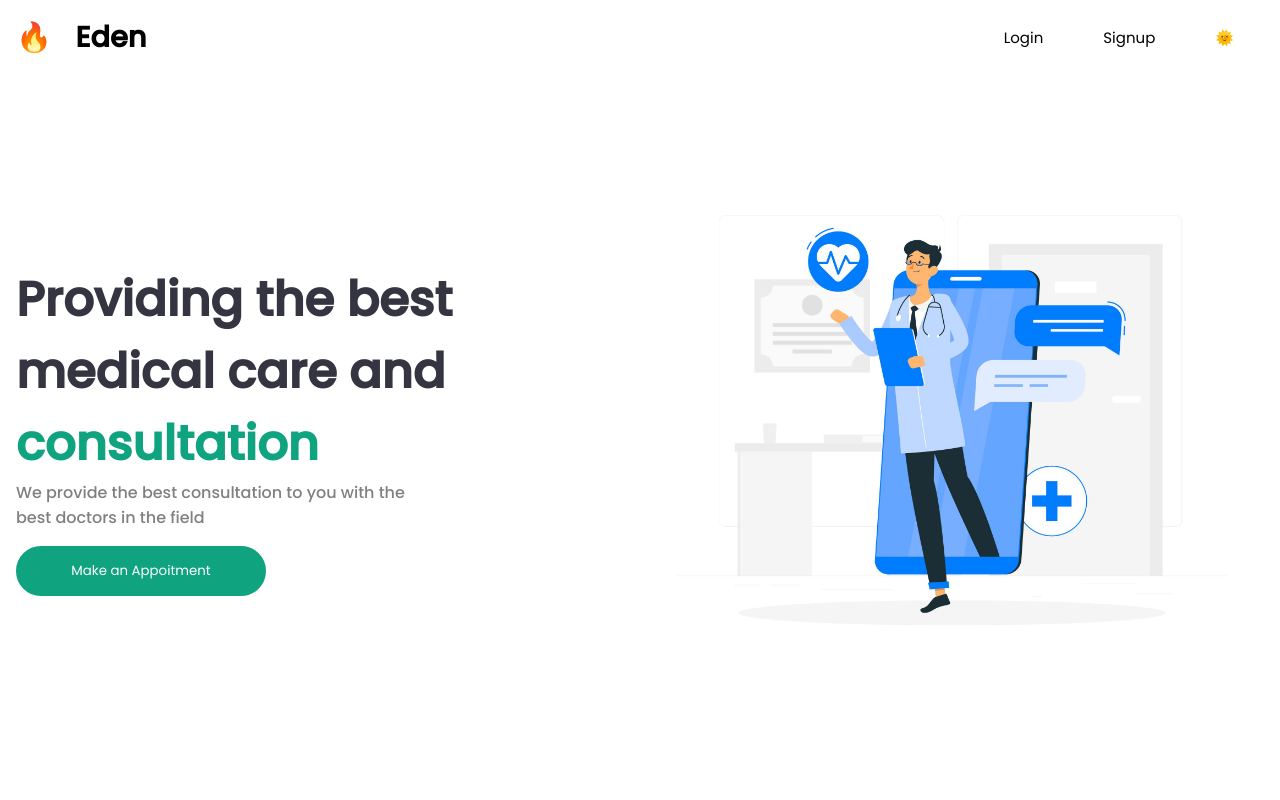
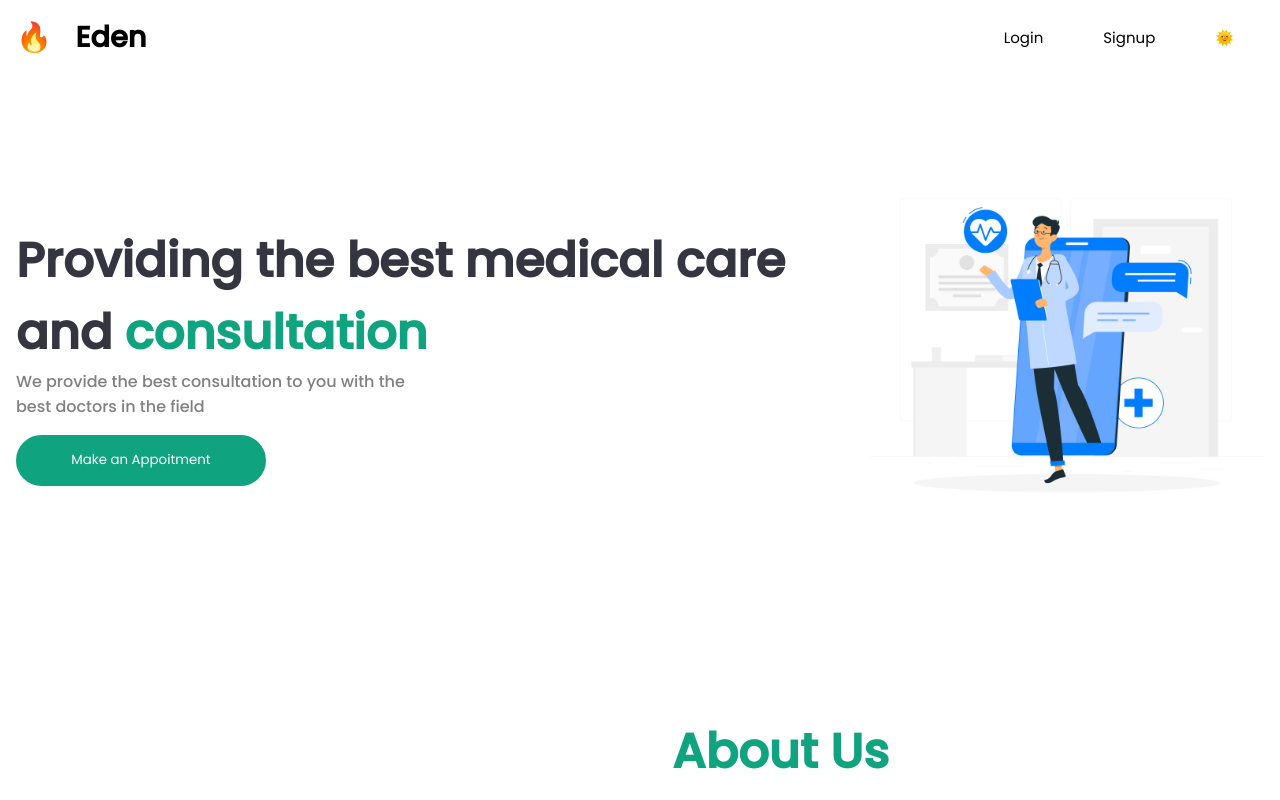
Before and after one commit to EliyahuCohen/Doctor-Patient, a React (Vite) app in the folder client/: page / in a window 1280 px wide. Shown: the top 800 px of the page. Built offline with nearby package versions, Linux system fonts and the light colour scheme; no server answers.

Commit message:
add overflow handling in home screen and responsivnes

```diff
--- a/client/src/pages/Home/HomePage.tsx
+++ b/client/src/pages/Home/HomePage.tsx
@@ -7,9 +7,10 @@ const HomePage = () => {
     <div className="bigWrapper">
       <motion.div className="pageWrapper">
         <motion.div
-          initial={{ opacity: 0 }}
+        className="first"
+          initial={{ opacity: 0,y:-200}}
           transition={{ duration: 2 }}
-          whileInView={{ opacity: 1 }}
+          whileInView={{ opacity: 1,y:0 }}
         >
           <h1>
             Providing the best medical care and
@@ -21,13 +22,15 @@ const HomePage = () => {
           </p>
           <button>Make an Appoitment</button>
         </motion.div>
+        <div>
         <motion.img
-          initial={{ opacity: 0 }}
-          transition={{ duration: 2 }}
-          whileInView={{ opacity: 1 }}
+           initial={{ opacity: 0,y:200}}
+           transition={{ duration: 2 }}
+           whileInView={{ opacity: 1,y:0 }}
           src={image}
           alt="image of doctors"
         />
+        </div>
       </motion.div>
       <About />
     </div>
--- a/client/src/pages/Home/app.scss
+++ b/client/src/pages/Home/app.scss
@@ -3,14 +3,16 @@
   padding: 1rem;
   padding-bottom: 0;
   max-width: 1700px;
+  overflow-y: hidden;
   color: #343541;
+  padding: 5em 1em;
+  display: flex;
+  justify-content: center;
+  align-items: center;
   margin: 0 auto;
-  padding: 5em 1em;
-  display: grid;
-  grid-template-columns: 1fr 1fr;
-  align-items: center;
-  justify-items: center;
-  justify-content: center;
+  .first{
+    max-width: 900px;
+  }
 
   img {
     width: 100%;
@@ -20,7 +22,7 @@
   }
 
   @media screen and (max-width: 960px) {
-    grid-template-columns: 1fr;
+    flex-direction: column;
     text-align: center;
   }
 
```
